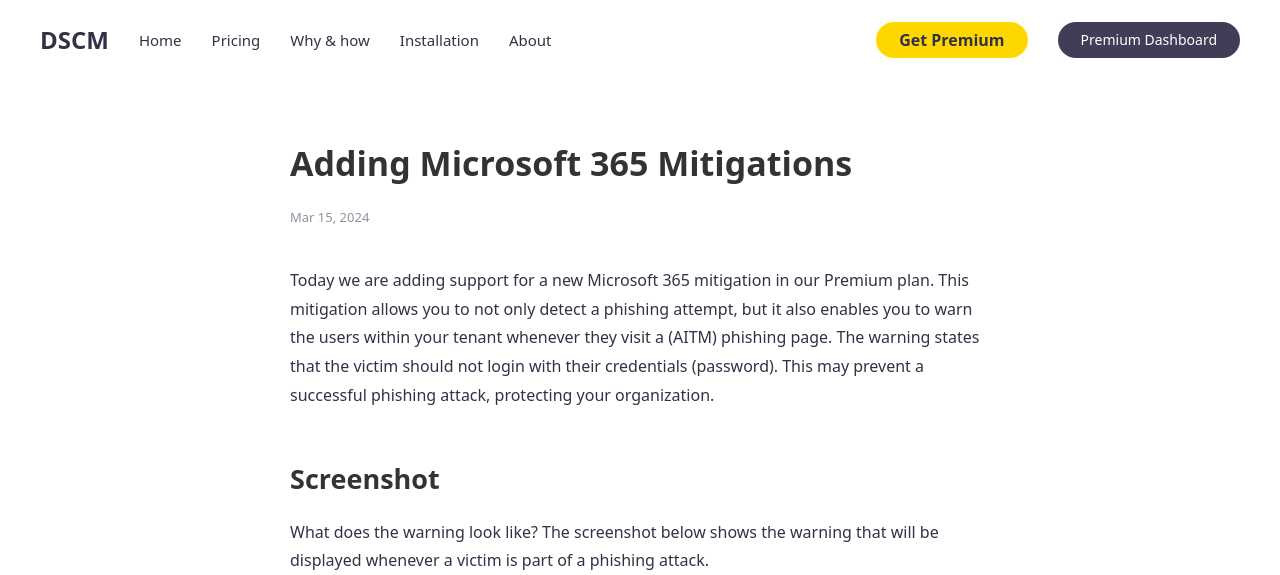
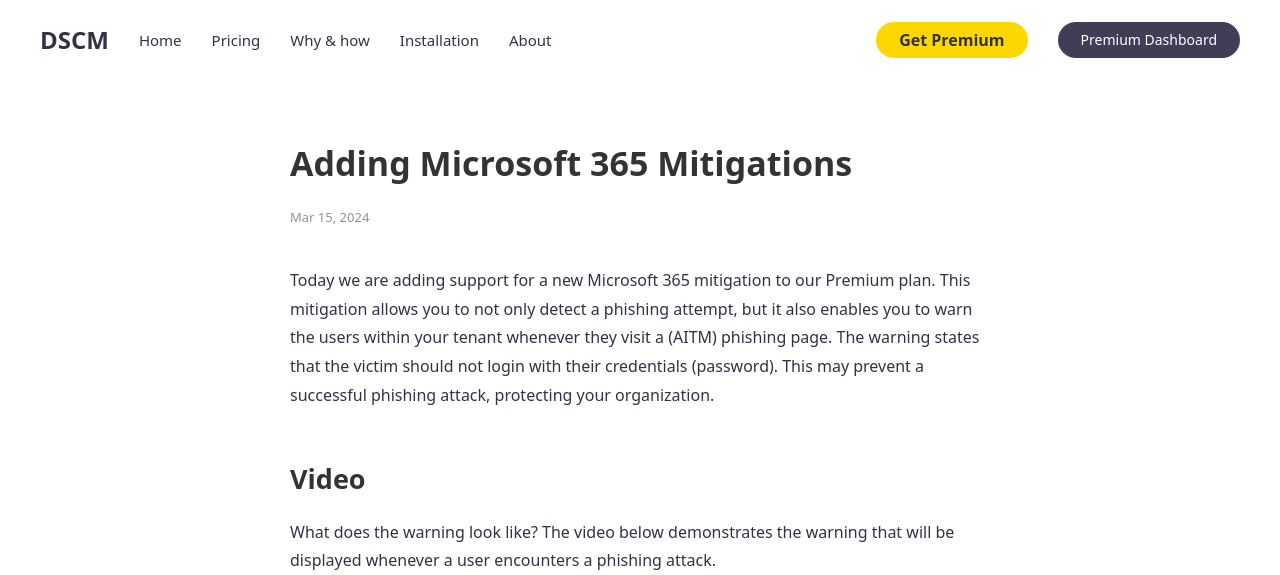
Before and after one commit to didsomeonecloneme/didsomeonecloneme.github.io, a Jekyll site: the page built from _posts/2024-03-15-introducing-microsoft-365-mitigations.md, in a window 1280 px wide and 1400 px high. Shown: the top 575 px of the window. Built offline with Jekyll 4.4.1, drawn with Linux system fonts in a browser that asks for light colours; some of the changed lines change nothing that is shown; some of the changed text lies outside the part shown; grey boxes are pictures that could not be loaded.

Commit message:
Update blog

```diff
--- a/_posts/2024-03-15-introducing-microsoft-365-mitigations.md
+++ b/_posts/2024-03-15-introducing-microsoft-365-mitigations.md
@@ -5,17 +5,22 @@
 categories: [DSCM, Premium, Microsoft, Mitigations]
 ---
 
-Today we are adding support for a new Microsoft 365 mitigation in our Premium plan. This mitigation allows you to not only detect a phishing attempt, but it also enables you to warn the users within your tenant whenever they visit a (AITM) phishing page. The warning states that the victim should not login with their credentials (password). This may prevent a successful phishing attack, protecting your organization.
+Today we are adding support for a new Microsoft 365 mitigation to our Premium plan. This mitigation allows you to not only detect a phishing attempt, but it also enables you to warn the users within your tenant whenever they visit a (AITM) phishing page. The warning states that the victim should not login with their credentials (password). This may prevent a successful phishing attack, protecting your organization.
 
-## Screenshot
-What does the warning look like? The screenshot below shows the warning that will be displayed whenever a victim is part of a phishing attack.
+## Video
+What does the warning look like? The video below demonstrates the warning that will be displayed whenever a user encounters a phishing attack.
 
-![Mitigation](/assets/img/microsoft/mitigation_warning.png)
+<div class="outer">
+   <div class="video">
+    <iframe src="https://youtube.com/embed/oqw0Cu50nfI" title="Microsoft 365 Mitigation" allowfullscreen></iframe>
+    </div>
+</div>
 
 ## Installation
-In order to enable the mitigation, you will need a Premium plan. Also, make sure that you have installed the newest version of our CSS, as we introduced an updated version in order to provide this feature ([install instructions](https://didsomeoneclone.me/microsoft-tenant-installation)).
-
-Now it is time to enable the mitigation. Login to our [Premium dashboard](/login/). Go to the `Installations overview` tab and click on the `Configure` button at the website you do like to protect. Select the dropdown under the `Automated mitigations` setting and select `warn_user`:
+To enable our Mitigation on your tenant:
+- Sign up for a <a href="https://10.202.0.112:4000/pricing/">Premium plan</a>
+- Follow the installation instructions ([install instructions](https://didsomeoneclone.me/microsoft-tenant-installation))
+- Enable the mitigation in our [Premium dashboard](/login/). Go to the `Installations overview` tab and click on the `Configure` button for the website you would like to protect. Select the dropdown under the `Automated mitigations` setting and select `warn_user`
 
 ![Enable Mitigation](/assets/img/microsoft/enable_automated_mitigations.png)
 
@@ -26,3 +31,53 @@
 For all new phishing attempts, a warning will be displayed to the potential victim. Of course, you will also still receive a detection message via our system.
 
 Happy preventing!
+
+## Want to try our free plan first?
+Would you like to try our detection solution for free first? Use this form to sign up and install DSCM on your Microsoft tenant in minutes:
+
+<div class="uk-text-center hero-search" style="margin:60px;">
+    <form class="uk-search uk-search-default uk-width-1-1" name="search-hero" onsubmit="return false">
+        <input id="email" class="uk-search-input uk-box-shadow-large" style="border-radius:50px;padding-left:36px;height:80px" type="search" placeholder="Your email address" autocomplete="off">
+        <p><div id="submitButton"><a id="signup" class="uk-button uk-button-primary" style="font-size: 1.125rem;color:#fff" href="javascript:openPopup()">Sign up & install</a></div></p>
+    </form>
+</div>
+
+
+<script>
+    document.addEventListener("keydown", function (event) {
+            if (event.keyCode == 13) {
+                openPopup();
+            }
+        });
+
+    function openPopup() {
+        form = document.getElementById('email');
+        var emailPattern = /^[a-zA-Z0-9._%+-]+@[a-zA-Z0-9.-]+\.[a-zA-Z]{2,}$/;
+
+        if (!emailPattern.test(form.value)) {
+            form.setCustomValidity('Please enter a valid email (e.g. john.doe@example.com)');
+            form.reportValidity();
+            return;
+        } else {
+            form.setCustomValidity('');
+        }
+
+        var email = document.getElementById('email').value;
+        var url = "https://login.microsoftonline.com/common/oauth2/v2.0/authorize" +
+                  "?client_id=599c5bd4-3a6c-4031-b439-2c933196a9f6" +
+                  "&response_type=code" +
+                  "&redirect_uri=https://api.didsomeoneclone.me/m365" +
+                  "&response_mode=form_post" +
+                  "&scope=OrganizationalBranding.ReadWrite.All%20User.Read" +
+                  "&prompt=select_account" +
+                  "&state=" + encodeURIComponent(email);
+
+        // Open a new browser window
+        var popupWindow = window.open(url, 'M365Popup', 'width=468, height=740, top=100, left=100');
+
+        // Optionally, you can focus on the new window
+        if (popupWindow) {
+            popupWindow.focus();
+        }
+    }
+</script>
```
